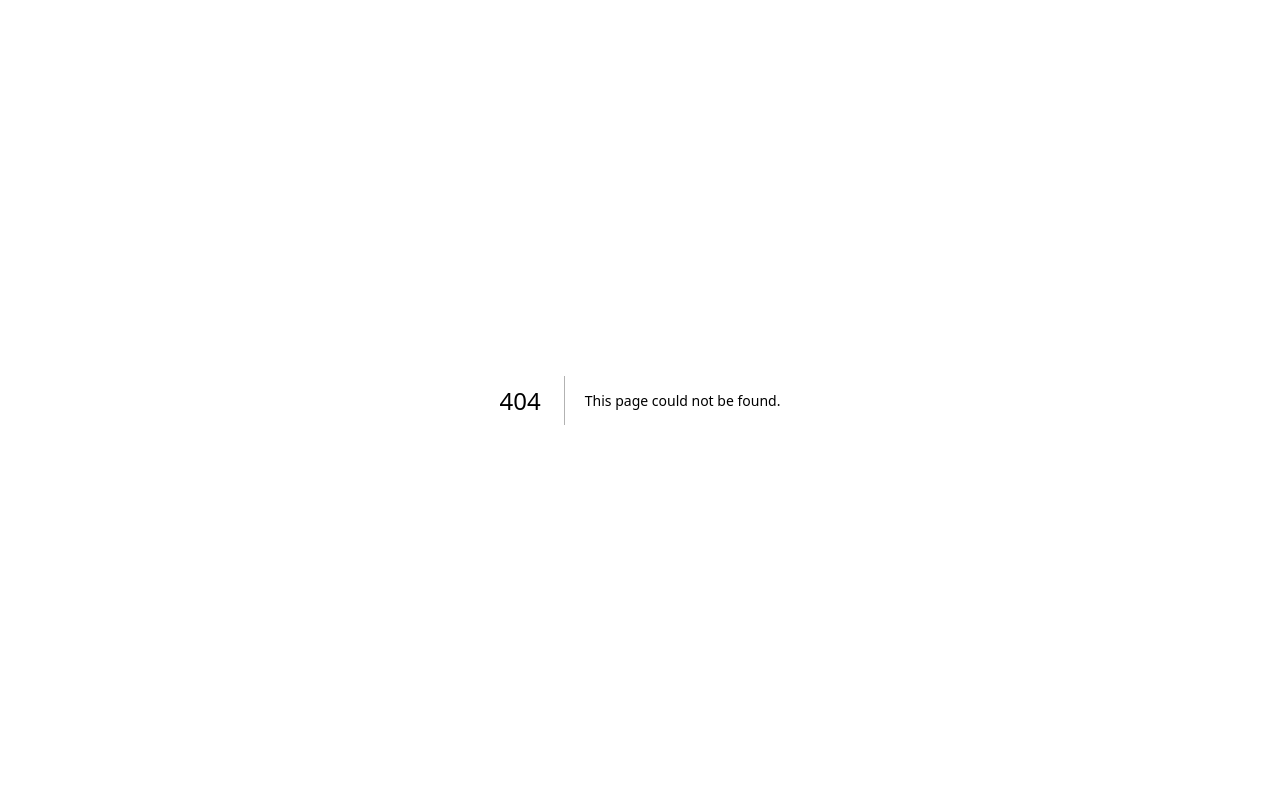
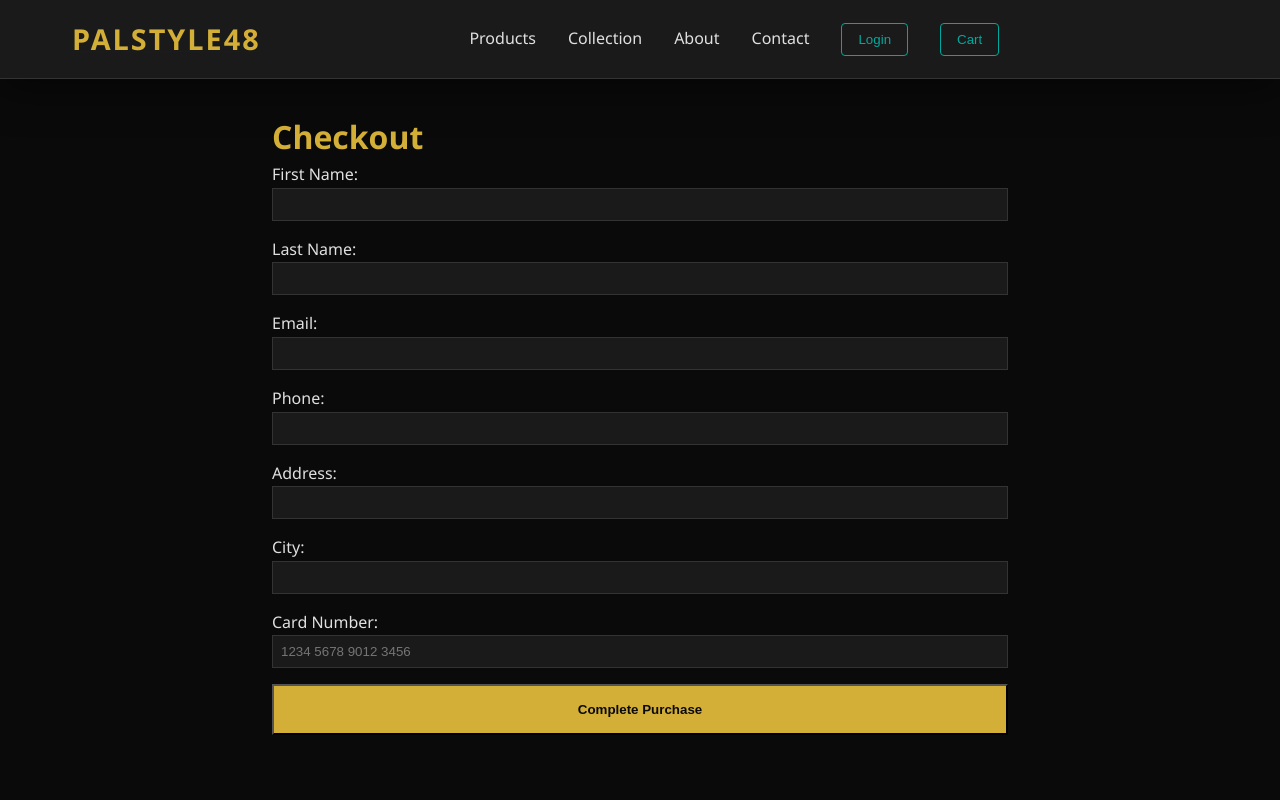
Before and after one commit to seragabd16-ux/palstyle48-shopify, a Next.js app: page /checkout in a window 1280 px wide. Before the commit this address had no page. Shown: the top 800 px of the page. Built offline with nearby package versions, Linux system fonts and the light colour scheme.

Commit message:
feat: Add checkout page with payment form and shipping details

```diff
--- /dev/null
+++ b/pages/checkout.js
@@ -0,0 +1,67 @@
+import React, { useState } from 'react';
+import Navigation from '../components/Navigation';
+import Footer from '../components/Footer';
+
+const Checkout = () => {
+  const [formData, setFormData] = useState({
+    firstName: '',
+    lastName: '',
+    email: '',
+    phone: '',
+    address: '',
+    city: '',
+    cardNumber: ''
+  });
+
+  const handleSubmit = (e) => {
+    e.preventDefault();
+    alert('Order placed successfully! Order #' + Math.floor(Math.random() * 100000));
+  };
+
+  const handleChange = (e) => {
+    setFormData({ ...formData, [e.target.name]: e.target.value });
+  };
+
+  return (
+    <>
+      <Navigation />
+      <div style={{ maxWidth: '800px', margin: '0 auto', padding: '2rem' }}>
+        <h1 style={{ color: '#d4af37' }}>Checkout</h1>
+        <form onSubmit={handleSubmit} style={{ color: '#e0e0e0' }}>
+          <div style={{ marginBottom: '1rem' }}>
+            <label>First Name:</label><br/>
+            <input type="text" name="firstName" value={formData.firstName} onChange={handleChange} required style={{ width: '100%', padding: '0.5rem', background: '#1a1a1a', color: '#e0e0e0', border: '1px solid #333' }} />
+          </div>
+          <div style={{ marginBottom: '1rem' }}>
+            <label>Last Name:</label><br/>
+            <input type="text" name="lastName" value={formData.lastName} onChange={handleChange} required style={{ width: '100%', padding: '0.5rem', background: '#1a1a1a', color: '#e0e0e0', border: '1px solid #333' }} />
+          </div>
+          <div style={{ marginBottom: '1rem' }}>
+            <label>Email:</label><br/>
+            <input type="email" name="email" value={formData.email} onChange={handleChange} required style={{ width: '100%', padding: '0.5rem', background: '#1a1a1a', color: '#e0e0e0', border: '1px solid #333' }} />
+          </div>
+          <div style={{ marginBottom: '1rem' }}>
+            <label>Phone:</label><br/>
+            <input type="tel" name="phone" value={formData.phone} onChange={handleChange} required style={{ width: '100%', padding: '0.5rem', background: '#1a1a1a', color: '#e0e0e0', border: '1px solid #333' }} />
+          </div>
+          <div style={{ marginBottom: '1rem' }}>
+            <label>Address:</label><br/>
+            <input type="text" name="address" value={formData.address} onChange={handleChange} required style={{ width: '100%', padding: '0.5rem', background: '#1a1a1a', color: '#e0e0e0', border: '1px solid #333' }} />
+          </div>
+          <div style={{ marginBottom: '1rem' }}>
+            <label>City:</label><br/>
+            <input type="text" name="city" value={formData.city} onChange={handleChange} required style={{ width: '100%', padding: '0.5rem', background: '#1a1a1a', color: '#e0e0e0', border: '1px solid #333' }} />
+          </div>
+          <div style={{ marginBottom: '1rem' }}>
+            <label>Card Number:</label><br/>
+            <input type="text" name="cardNumber" value={formData.cardNumber} onChange={handleChange} placeholder="1234 5678 9012 3456" required style={{ width: '100%', padding: '0.5rem', background: '#1a1a1a', color: '#e0e0e0', border: '1px solid #333' }} />
+          </div>
+          <button type="submit" style={{ background: '#d4af37', color: '#0a0a0a', padding: '1rem 2rem', width: '100%', cursor: 'pointer', fontWeight: 'bold' }}>Complete Purchase</button>
+        </form>
+      </div>
+      <Footer />
+    </>
+  );
+};
+
+export default Checkout;
```
